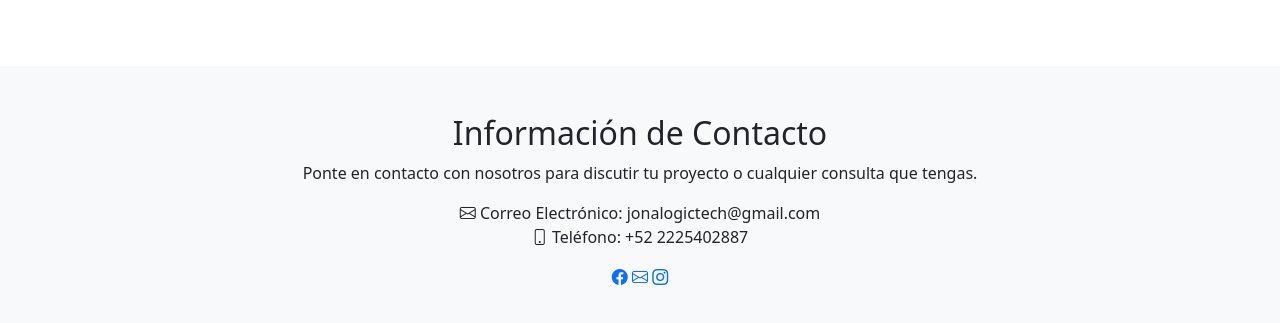
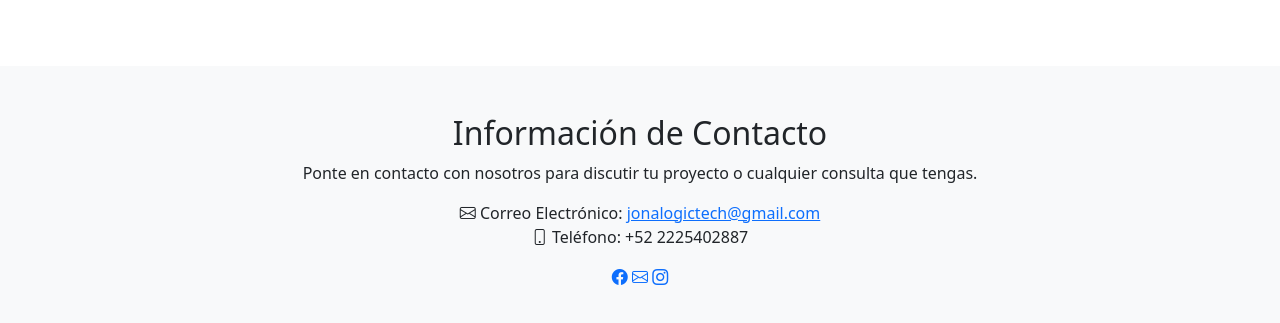
Before and after one commit to JonaVeg/JonaVeg-1.github.io, a plain HTML site: page inicial.html in a window 1280 px wide. Shown: the part 2094-2417 px from the top of the page. Drawn offline with nearby package versions, Linux system fonts and the light colour scheme.

Commit message:
Funciones.JVG

```diff
--- a/inicial.html
+++ b/inicial.html
@@ -301,7 +301,7 @@
       <h2>Información de Contacto</h2>
       <p>Ponte en contacto con nosotros para discutir tu proyecto o cualquier consulta que tengas.</p>
       <ul class="list-unstyled">
-        <li><i class="bi bi-envelope"></i> Correo Electrónico: jonalogictech@gmail.com</li>
+        <li> <i class="bi bi-envelope"></i> Correo Electrónico: <a href="https://mail.google.com/mail/u/0/?tab=rm&ogbl#inbox?compose=jrjtXJRtcSmVzFcmdGFJWNlbSFKRBXKZJFGVJhmFMGGhsBTJgSDjJRthnVjkSpVwsCcGNlbX">jonalogictech@gmail.com</a></li>
         <li><i class="bi bi-phone"></i> Teléfono: +52 2225402887</li>
       </ul>
       <div class="social-icons">
```
